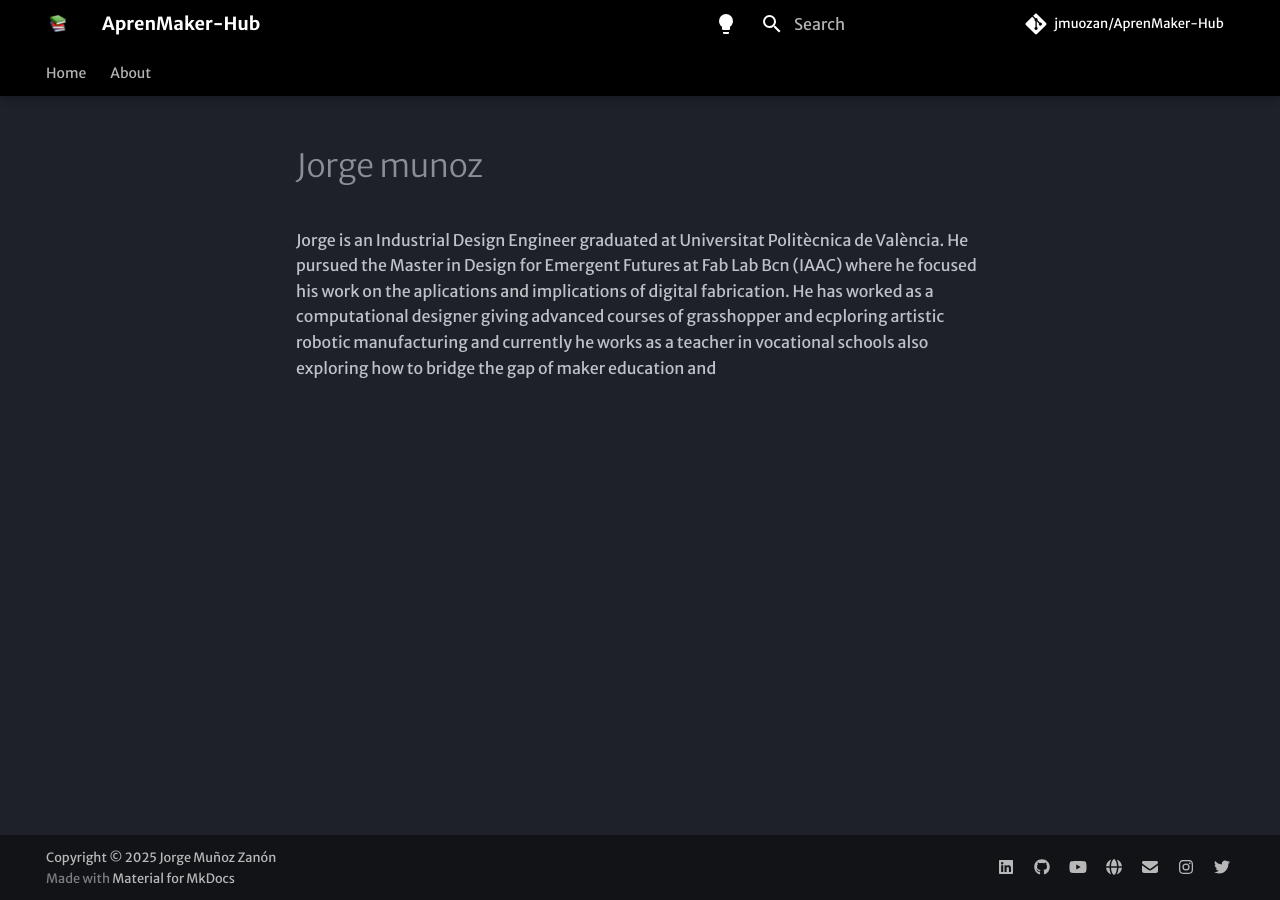
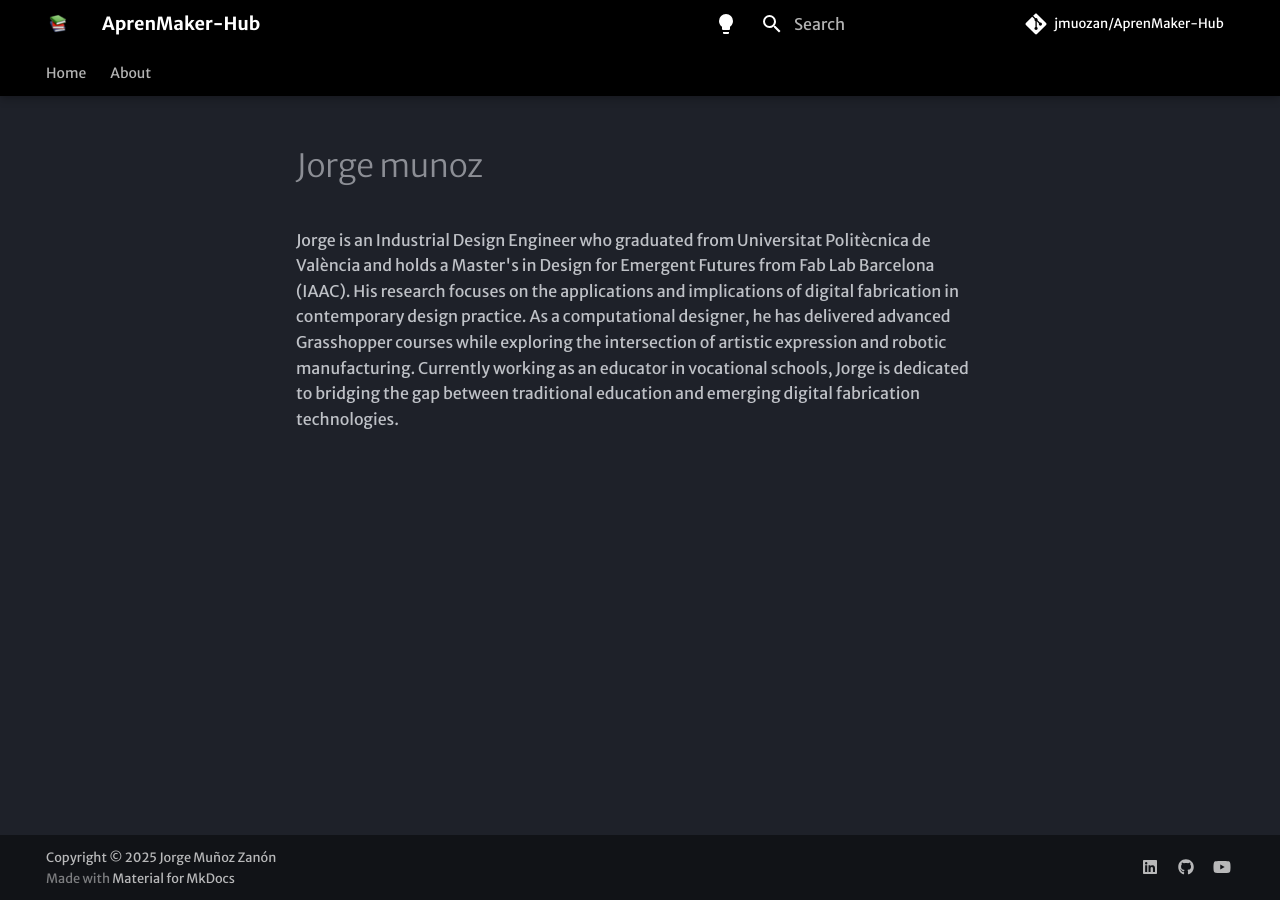
Before and after one commit to jmuozan/AprenMaker-Hub, an MkDocs documentation site: the page built from docs/About/contributors/jorge-munoz.md, in a window 1280 px wide. Built offline with MkDocs 1.6.1 and Material for MkDocs 9.7.7, drawn with Linux system fonts in a browser that asks for light colours; some web fonts are replaced; comment, search, counter and statistics services are not loaded.

Commit message:
propersly formatted!

```diff
--- a/docs/About/contributors/jorge-munoz.md
+++ b/docs/About/contributors/jorge-munoz.md
@@ -3,13 +3,14 @@ name: Jorge Muñoz Zanón
 role: Teacher and Researcher
 feature_img: ../../assets/contributors_pictures/Profile_JorgeMunoz.jpg
 socials:
-  email: jmuozan@gmail.com
+  linkedin: https://www.linkedin.com/in/jorgemunozzanon/
+  github: https://github.com/jmuozan
   website: https://jmuozan.github.io/docs/
-  linkedin: https://www.linkedin.com/in/jorgemunozzanon/
+  email:
   twitter: https://twitter.com/jorgemunyozz
   facebook:
-  instagram: https://www.instagram.com/jmunyozz
-  github: https://github.com/jmuozan
+  instagram:
+
 ---
 
-Jorge is an Industrial Design Engineer graduated at Universitat Politècnica de València. He pursued the Master in Design for Emergent Futures at Fab Lab Bcn (IAAC) where he focused his work on the aplications and implications of digital fabrication. He has worked as a computational designer giving advanced courses of grasshopper and ecploring artistic robotic manufacturing and currently he works as a teacher in vocational schools also exploring how to bridge the gap of maker education and
+Jorge is an Industrial Design Engineer who graduated from Universitat Politècnica de València and holds a Master's in Design for Emergent Futures from Fab Lab Barcelona (IAAC). His research focuses on the applications and implications of digital fabrication in contemporary design practice. As a computational designer, he has delivered advanced Grasshopper courses while exploring the intersection of artistic expression and robotic manufacturing. Currently working as an educator in vocational schools, Jorge is dedicated to bridging the gap between traditional education and emerging digital fabrication technologies.
--- a/docs/stylesheets/extra.css
+++ b/docs/stylesheets/extra.css
@@ -101,7 +101,7 @@
 .contributor-socials {
     display: flex;
     gap: 0.75rem;
-    margin-top: 1rem;
+    margin-top: 1rem; /* Increased padding above the icons */
 }
 
 /* Style the social links properly */
--- a/mkdocs.yml
+++ b/mkdocs.yml
@@ -79,13 +79,5 @@ extra:
       link: https://github.com/jmuozan
     - icon: fontawesome/brands/youtube
       link: https://www.youtube.com/@jmuozan
-    - icon: fontawesome/solid/globe
-      link: https://jmuozan.github.io/docs/
-    - icon: fontawesome/solid/envelope
-      link: mailto:jmuozan@gmail.com
-    - icon: fontawesome/brands/instagram
-      link: https://www.instagram.com/jmunyozz?igsh=cWp2ZjQxdWQ5bTBu&utm_source=qr
-    - icon: fontawesome/brands/twitter
-      link: https://twitter.com/jorgemunyozz
 
 copyright: Copyright &copy; 2025 Jorge Muñoz Zanón
```
Also changed, not shown: HowToEdit.md (+18 -0 lines), main.py (+24 -25 lines).
